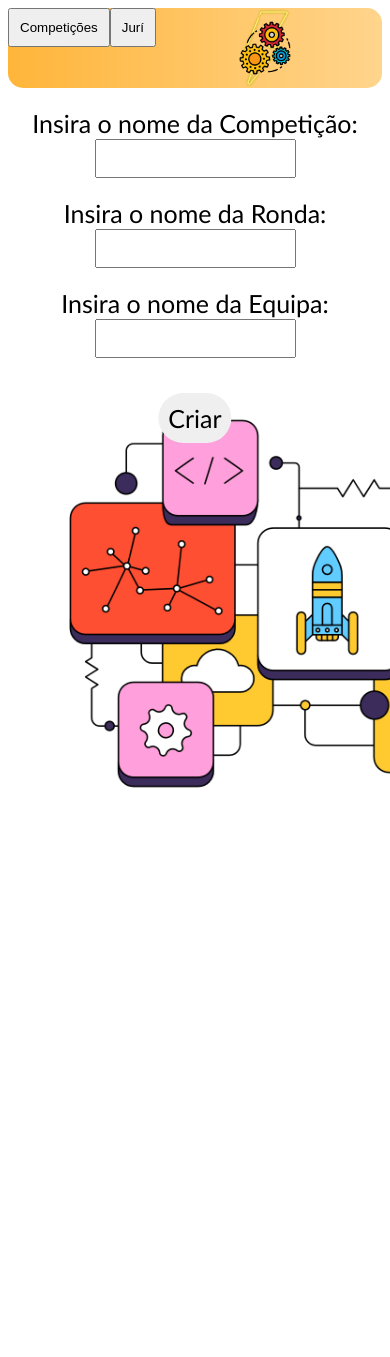
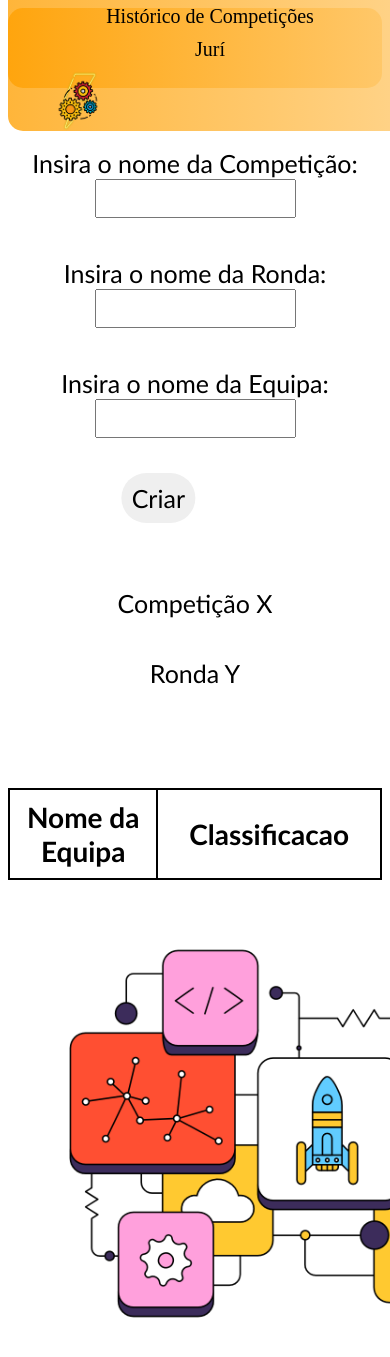
Before and after one commit to rafamartins27/Lsis1, a web app: page / in a window 390 px wide; the page is wider, and only the part inside the window is pictured. Shown: the top 1357 px of that part. Before the commit the page ends 788 px from the top of that part, so only its background shows below. Run offline with its HTML, style and script files only (its server is not run), Linux system fonts and the light colour scheme; data that the repository does not hold is empty.

Commit message:
Método de cricação da tabela
Método engloba a associação de nomes de competição, ronda e equipas.

```diff
--- a/LSISProject/src/main/java/webroot/css/maincss.css
+++ b/LSISProject/src/main/java/webroot/css/maincss.css
@@ -6,6 +6,60 @@
     height: 80px;
     border-radius: 15px;
     text-align: center;
+    align-items: center;
+}
+
+nav {
+    flex: 1;
+    text-align: center;
+}
+
+nav ul {
+    display: inline-block;
+    list-style-type: none;
+}
+
+nav ul li {
+    display: inline-block;
+    margin-right: 20px;
+}
+
+a {
+    font-size: 20px;
+    text-decoration: none;
+    color: black;
+}
+
+@media only screen and (max-width: 800px) {
+    nav ul {
+        top: 70px;
+        left: 0;
+        background: rgb(255,160,1);
+        background: linear-gradient(90deg, rgba(255,160,1,0.7777485994397759) 0%, rgba(255,199,104,0.7609418767507002) 100%);
+        border-radius: 15px;
+        width: 100%;
+        overflow: hidden;
+        transition: max-height 0.5s;
+        display: inline-block;
+        list-style-type: none;
+    }
+
+    nav ul li {
+        display: block;
+        margin-right: 50px;
+        margin-top: 10px;
+        margin-bottom: 10px;
+    }
+
+    nav ul li a {
+        color: black;
+    }
+
+    .menu-icon {
+        display: block;
+        cursor: pointer;
+        align-self: center;
+    }
 }
 
 .btt{
@@ -55,7 +109,7 @@
     font-size: 25px;
     border-radius: 90px;
     border: 0px;
-    position: absolute;
+    position: center;
 }
 
 .bttt:hover{
@@ -65,11 +119,6 @@
     border-radius: 90px;
     border: 0px;
     border: 0px solid white;
-
-}
-
-.center{
-
 
 }
 
@@ -89,6 +138,7 @@
 .completebox{
     width: 100%;
     text-align: center;
+    padding-top: 20px;
 }
 .complete {
 
@@ -149,6 +199,7 @@
     width: 20%;
 }
 
-label.info {
-    font-size: 10px;
+label {
+    padding-top: 20px;
+    text-align: center;
 }
--- a/LSISProject/src/main/java/webroot/index.html
+++ b/LSISProject/src/main/java/webroot/index.html
@@ -8,20 +8,18 @@
     <script src="js/mainJs.js"></script>
 
 </head>
+
 <body>
+
 <div class="navbar">
-    <form action="html/historicoCompeticoes.html">
-        <input type="submit" value="Competições">
-    </form>
-    <form action="html/juri.html">
-        <input type="submit" value="Jurí">
-    </form>
-    <div class="btt">&nbsp;</div>
-    <div class="btt">&nbsp;</div>
-    <div class="btt"><img src="assets/logo.png" class="logo"></div>
-    <div class="btt">&nbsp;</div>
-    <div class="btt">&nbsp;</div>
-    <div class="btt">&nbsp;</div>
+    <nav>
+        <ul id="MenuItems">
+            <li><a href="index.html">Home</a></li>
+            <li><a href="html/historicoCompeticoes.html">Histórico de Competições</a></li>
+            <li><a href="html/juri.html">Jurí</a></li>
+            <img src="assets/logo.png" class="menu-icon" width="60px" height="60px">
+        </ul>
+    </nav>
 </div>
 
 <div class="completebox">
@@ -29,7 +27,26 @@
     <label>Insira o nome da Ronda: <input id="nomeRonda" type="text"></label>
     <label>Insira o nome da Equipa: <input id="nomeEquipa" type="text"></label>
     <span id="error"></span>
-    <button class="bttt" onclick="createNew()">Criar</button>
+    <button class="bttt" onclick="publishInfo()">Criar</button>
+</div>
+
+<div>
+    <label class="label" id="competicao">Competição X</label>
+    <label class="label" id="ronda">Ronda Y</label>
+    <form>
+        <div class="form">
+            <div id="tables">
+                <table id="table">
+                    <thead>
+                    <tr>
+                        <th>Nome da Equipa</th>
+                        <th>Classificacao</th>
+                    </tr>
+                    </thead>
+                </table>
+            </div>
+        </div>
+    </form>
 </div>
 
 <div class="imagem"><img src="assets/imageminicio.png" class="imag"></div>
--- a/LSISProject/src/main/java/webroot/js/mainJs.js
+++ b/LSISProject/src/main/java/webroot/js/mainJs.js
@@ -1,27 +1,26 @@
-function publishToTable() {
+function publishInfo() {
     const nomeEquipa = document.getElementById('nomeEquipa').value;
-    const classificacao = 'calculado automaticamente';
+    const nomeCompeticao = document.getElementById('nomeCompeticao').value;
+    const nomeRonda = document.getElementById('nomeRonda').value;
+    const nomeClassificacao = 'calculado automaticamente';
     const error = document.getElementById('error');
-    error.innerHTML = (!nomeEquipa || !classificacao) ? 'Nome da equipa e classificacao sao obrigatorios.' : '';
-    if (nomeEquipa && classificacao) {
+    error.innerHTML = (!nomeEquipa || !nomeClassificacao || !nomeCompeticao || !nomeRonda) ? 'Todos os campos são obrigatórios.' : '';
+    if (nomeEquipa && nomeClassificacao && nomeCompeticao && nomeRonda) {
         const tableElement = document.getElementById('table');
         const trElement = document.createElement('tr');
         const tbodyElement = document.createElement('tbody');
-        const nameEle = document.createElement('td');
-        const emailEle = document.createElement('td');
-        nameEle.innerHTML = nomeEquipa;
-        emailEle.innerHTML = classificacao;
-        trElement.appendChild(nameEle);
-        trElement.appendChild(emailEle);
+        const equipa = document.createElement('td');
+        const classificacao = document.createElement('td');
+        equipa.innerHTML = nomeEquipa;
+        classificacao.innerHTML = nomeClassificacao;
+        trElement.appendChild(equipa);
+        trElement.appendChild(classificacao);
         tbodyElement.appendChild(trElement);
         tableElement.appendChild(tbodyElement);
+
+        const labelCompeticao = document.getElementById('competicao');
+        const labelRonda = document.getElementById('ronda');
+        labelCompeticao.innerHTML = nomeCompeticao;
+        labelRonda.innerHTML = nomeRonda;
     }
 }
-
-function createNew() {
-    const nomeCompeticao = document.getElementById('nomeEquipa').value;
-    const nomeRonda = document.getElementById('nomeEquipa').value;
-    const nomeEquipa = document.getElementById('nomeEquipa').value;
-    const error = document.getElementById('error');
-    error.innerHTML = (!nomeEquipa || !nomeCompeticao || !nomeRonda) ? 'Nome da equipa e classificação e ronda são obrigatórios.' : '';
-}
```
Also changed, not shown: LSISProject/src/main/java/webroot/html/historicoCompeticoes.html (+8 -16 lines), 1 other file.
